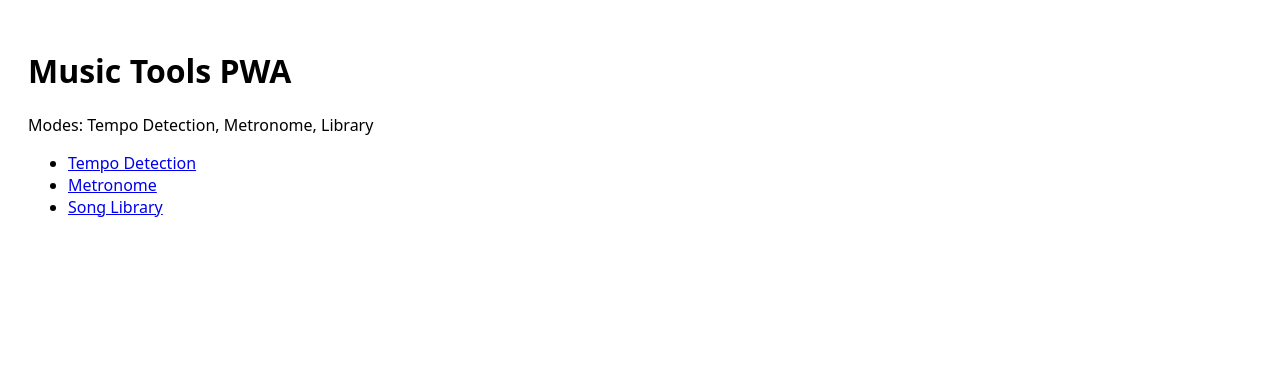
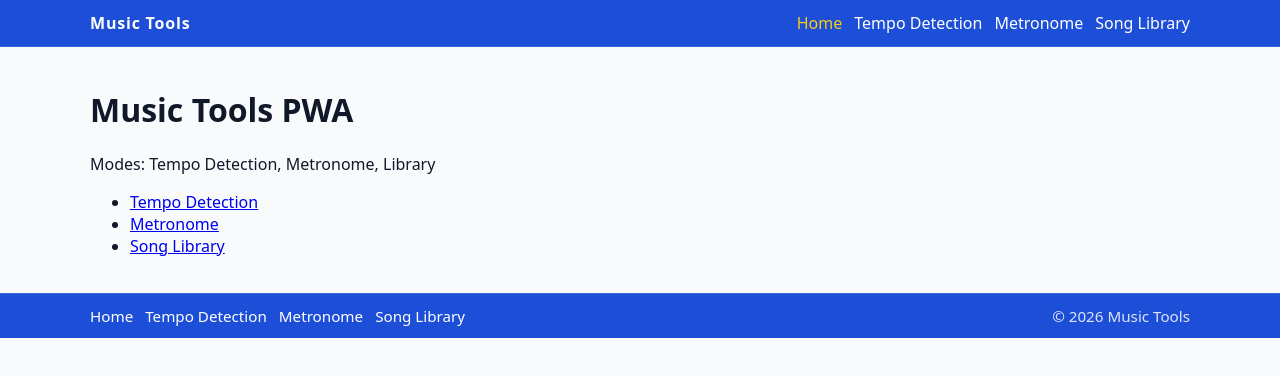
Before and after one commit to DickMarjanovic/nextjs-music-pwa, a Next.js app: page / in a window 1280 px wide. Shown: the top 376 px of the page. Built offline with nearby package versions, Linux system fonts and the light colour scheme.

Commit message:
add head and footer components

```diff
--- a/app/layout.tsx
+++ b/app/layout.tsx
@@ -1,4 +1,6 @@
 import { initCloudSync } from "../src/services/syncService";
+import Header from '../src/components/Header'
+import Footer from '../src/components/Footer'
 import '../styles/globals.scss'
 import { Metadata } from 'next'
 
@@ -33,7 +35,9 @@ export default function RootLayout({ children }: Readonly<{ children: React.Reac
   return (
     <html lang="en">
       <body>
-        <main style={{padding:20}}>{children}</main>
+        <Header />
+        <main className="page-shell">{children}</main>
+        <Footer />
       </body>
     </html>
   )
--- a/app/page.tsx
+++ b/app/page.tsx
@@ -1,12 +1,14 @@
+import Link from 'next/link'
+
 export default function Home() {
   return (
     <div>
       <h1>Music Tools PWA</h1>
       <p>Modes: Tempo Detection, Metronome, Library</p>
       <ul>
-        <li><a href="/modes/tempo">Tempo Detection</a></li>
-        <li><a href="/modes/metronome">Metronome</a></li>
-        <li><a href="/modes/library">Song Library</a></li>
+        <li><Link href="/modes/tempo">Tempo Detection</Link></li>
+        <li><Link href="/modes/metronome">Metronome</Link></li>
+        <li><Link href="/modes/library">Song Library</Link></li>
       </ul>
     </div>
   )
--- /dev/null
+++ b/src/components/Footer.tsx
@@ -0,0 +1,21 @@
+'use client'
+
+import Link from 'next/link'
+import navItems from '../config/nav'
+
+export default function Footer() {
+  return (
+    <footer className="site-footer">
+      <div className="footer-inner">
+        <div className="footer-links">
+          {navItems.map((item) => (
+            <Link key={item.id} href={item.href} className="footer-link">
+              {item.label}
+            </Link>
+          ))}
+        </div>
+        <div className="footer-copy">© {new Date().getFullYear()} Music Tools</div>
+      </div>
+    </footer>
+  )
+}
--- /dev/null
+++ b/src/components/Header.tsx
@@ -0,0 +1,48 @@
+'use client'
+
+import { useState } from 'react'
+import Link from 'next/link'
+import { usePathname } from 'next/navigation'
+import navItems from '../config/nav'
+
+export default function Header() {
+  const pathname = usePathname()
+  const [isOpen, setIsOpen] = useState(false)
+
+  return (
+    <header className="site-header">
+      <div className="header-inner">
+        <div className="brand">Music Tools</div>
+
+        <button
+          className="mobile-menu-button"
+          aria-label={isOpen ? 'Close navigation menu' : 'Open navigation menu'}
+          aria-expanded={isOpen}
+          onClick={() => setIsOpen((open) => !open)}
+          type="button"
+        >
+          <span className="hamburger" />
+        </button>
+
+        <nav>
+          <ul className={`nav-list${isOpen ? ' open' : ''}`}>
+            {navItems.map((item) => {
+              const isActive = pathname === item.href
+              return (
+                <li key={item.id}>
+                  <Link
+                    href={item.href}
+                    className={`nav-link${isActive ? ' active' : ''}`}
+                    onClick={() => setIsOpen(false)}
+                  >
+                    {item.label}
+                  </Link>
+                </li>
+              )
+            })}
+          </ul>
+        </nav>
+      </div>
+    </header>
+  )
+}
--- /dev/null
+++ b/src/config/nav.ts
@@ -0,0 +1,8 @@
+export const navItems = [
+  { id: 'home', label: 'Home', href: '/' },
+  { id: 'tempo', label: 'Tempo Detection', href: '/modes/tempo' },
+  { id: 'metronome', label: 'Metronome', href: '/modes/metronome' },
+  { id: 'library', label: 'Song Library', href: '/modes/library' },
+]
+
+export default navItems
--- a/styles/globals.scss
+++ b/styles/globals.scss
@@ -1 +1,179 @@
-body { font-family: system-ui, -apple-system, 'Segoe UI', Roboto, 'Helvetica Neue', Arial; }
+body {
+  margin: 0;
+  min-height: 100vh;
+  font-family: system-ui, -apple-system, 'Segoe UI', Roboto, 'Helvetica Neue', Arial, sans-serif;
+  background: #f8fafc;
+  color: #111827;
+}
+
+main.page-shell {
+  padding: 20px;
+  max-width: 1100px;
+  margin: 0 auto;
+}
+
+.site-header,
+.site-footer {
+  width: 100%;
+  background: #1d4ed8;
+  color: white;
+}
+
+.site-header {
+  position: sticky;
+  top: 0;
+  z-index: 20;
+  border-bottom: 1px solid rgba(255, 255, 255, 0.12);
+}
+
+.header-inner,
+.footer-inner {
+  max-width: 1100px;
+  margin: 0 auto;
+  padding: 12px 20px;
+  display: flex;
+  align-items: center;
+  justify-content: space-between;
+  gap: 16px;
+}
+
+.brand {
+  font-weight: 700;
+  font-size: 1rem;
+  letter-spacing: 0.05em;
+}
+
+.nav-list {
+  list-style: none;
+  display: flex;
+  flex-wrap: wrap;
+  gap: 12px;
+  margin: 0;
+  padding: 0;
+}
+
+.nav-link,
+.footer-link {
+  color: white;
+  text-decoration: none;
+  font-weight: 500;
+}
+
+.nav-link:hover,
+.footer-link:hover {
+  text-decoration: underline;
+}
+
+.nav-link.active {
+  color: #facc15;
+}
+
+.mobile-menu-button {
+  display: none;
+  background: transparent;
+  border: 1px solid rgba(255, 255, 255, 0.3);
+  border-radius: 999px;
+  padding: 8px;
+  color: white;
+  cursor: pointer;
+  align-items: center;
+  justify-content: center;
+}
+
+.mobile-menu-button:hover,
+.mobile-menu-button:focus-visible {
+  background: rgba(255, 255, 255, 0.08);
+  outline: none;
+}
+
+.hamburger {
+  width: 22px;
+  height: 2px;
+  display: inline-block;
+  position: relative;
+  background: currentColor;
+}
+
+.hamburger::before,
+.hamburger::after {
+  content: '';
+  position: absolute;
+  width: 22px;
+  height: 2px;
+  background: currentColor;
+  left: 0;
+}
+
+.hamburger::before {
+  top: -7px;
+}
+
+.hamburger::after {
+  top: 7px;
+}
+
+.site-footer {
+  border-top: 1px solid rgba(255, 255, 255, 0.15);
+  font-size: 0.95rem;
+}
+
+.footer-links {
+  display: flex;
+  flex-wrap: wrap;
+  gap: 12px;
+}
+
+.footer-copy {
+  opacity: 0.85;
+}
+
+@media (max-width: 680px) {
+  .header-inner,
+  .footer-inner {
+    flex-direction: column;
+    align-items: flex-start;
+  }
+
+  .mobile-menu-button {
+    display: inline-flex;
+  }
+
+  nav {
+    width: 100%;
+  }
+
+  .nav-list {
+    display: none;
+    width: 100%;
+    flex-direction: column;
+    gap: 10px;
+    margin-top: 12px;
+    padding: 16px;
+    background: rgba(29, 78, 216, 0.95);
+    border-radius: 12px;
+  }
+
+  .nav-list.open {
+    display: flex;
+  }
+
+  .nav-list li {
+    width: 100%;
+  }
+
+  .nav-link,
+  .footer-link {
+    display: block;
+    width: 100%;
+  }
+
+  .footer-links {
+    width: 100%;
+  }
+}
+
+@media (min-width: 681px) {
+  .mobile-menu-button {
+    display: none;
+  }
+}
```
Also changed, not shown: public/sw.js.
